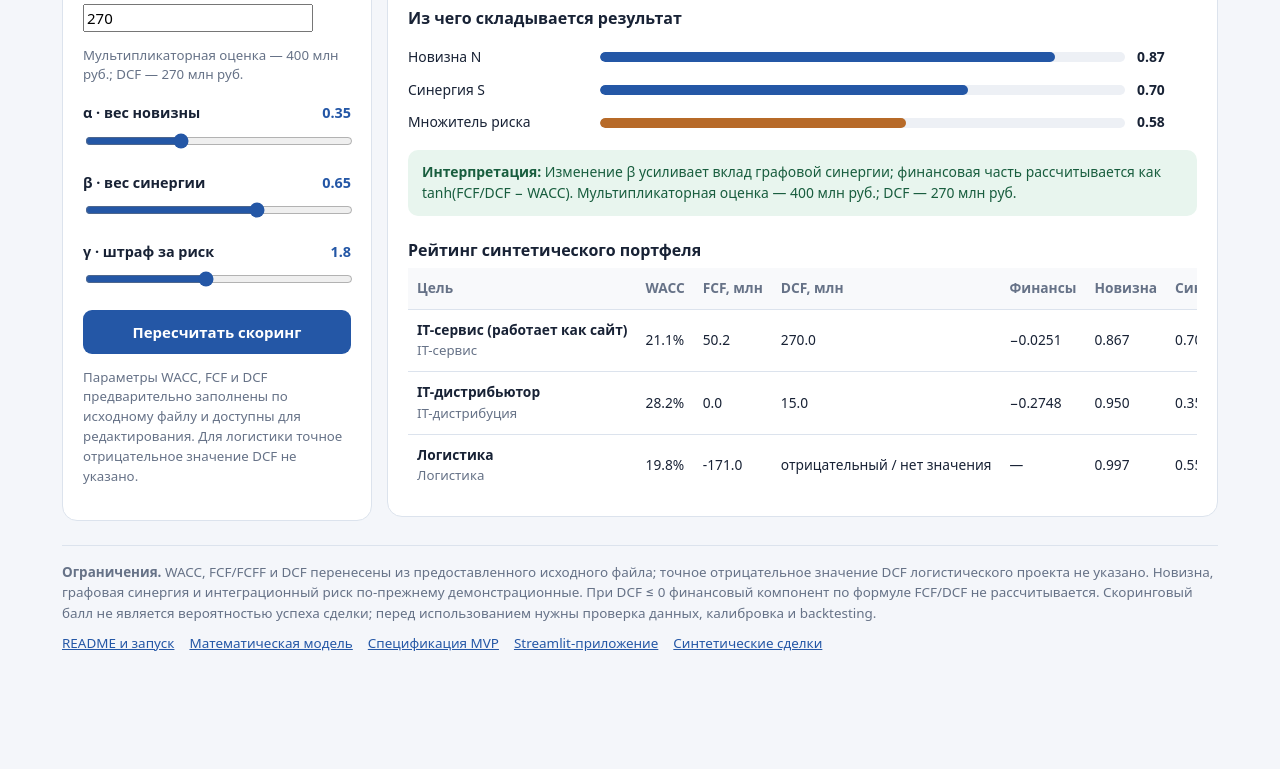
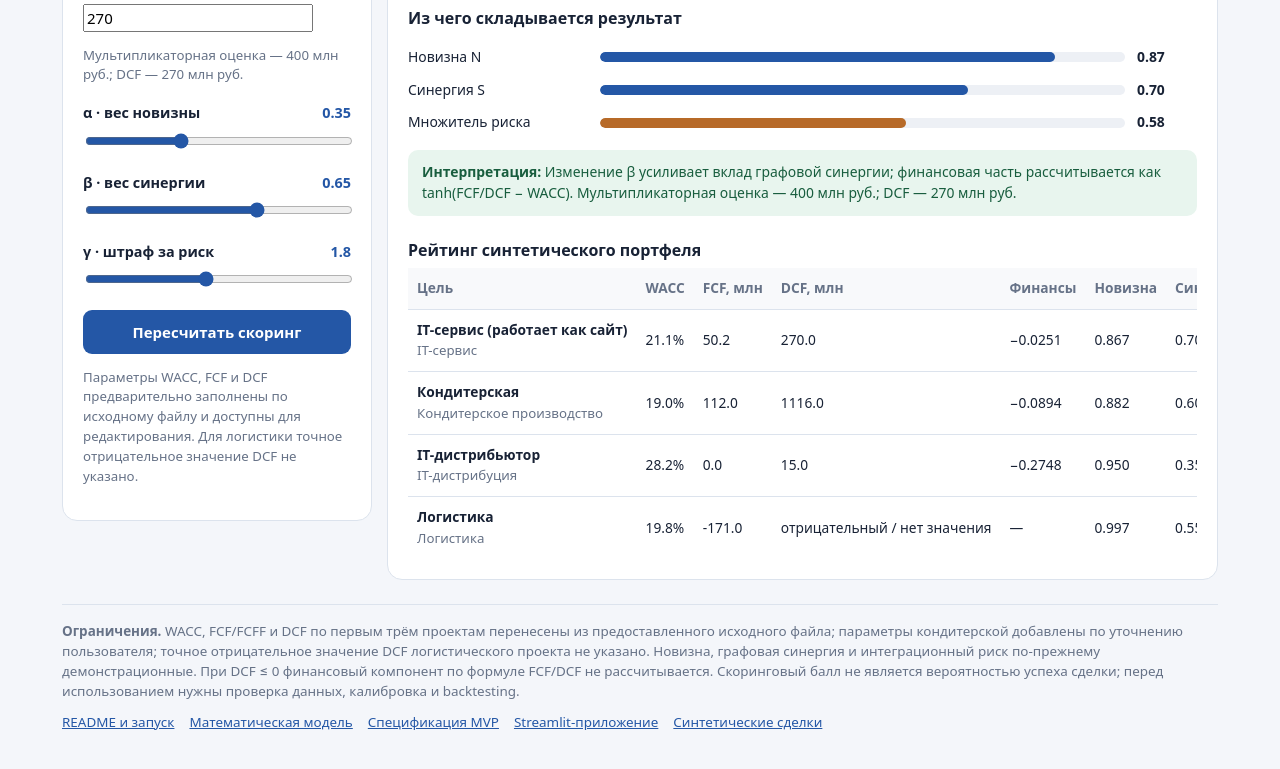
Before and after one commit to avladova/M-A-ranking, a plain HTML site: page index.html in a window 1280 px wide. Shown: the part 743-1512 px from the top of the page. Before the commit the page ends 1451 px from the top, so only its background shows below. Drawn offline with Linux system fonts and the light colour scheme.

Commit message:
Add confectionery project to M&A scoring demo

```diff
--- a/index.html
+++ b/index.html
@@ -2,7 +2,7 @@
 <html lang="ru">
 <head>
 <meta charset="utf-8"><meta name="viewport" content="width=device-width, initial-scale=1">
-<meta name="description" content="Интерактивная модель M&A: реальные параметры WACC, FCF и DCF для трёх бизнес-проектов.">
+<meta name="description" content="Интерактивная модель M&A: реальные параметры WACC, FCF и DCF для четырёх бизнес-проектов.">
 <title>M&A Vector Scoring — интерактивный MVP</title>
 <style>
 :root{--bg:#f4f6fa;--paper:#fff;--ink:#182235;--muted:#667287;--line:#dce3ed;--blue:#2457a6;--bluebg:#eaf1ff;--green:#176b48;--greenbg:#e8f5ee;--amber:#8b5b0b;--amberbg:#fff3d9;--red:#9f3434;--redbg:#fff0ef}
@@ -12,7 +12,7 @@
 <body><main class="wrap">
 <div class="head"><div class="eyebrow">Газпромбанк.Тех · Финтех.Наука</div><span class="pill">MVP · параметры из исходного файла</span></div>
 <h1>Векторный скоринг M&amp;A-сделок</h1>
-<p class="lead">Интерактивная проверка модели на трёх реальных бизнес-кейсах из исходного файла. Выберите проект, изменяйте WACC, FCF и DCF, а также стратегические коэффициенты α, β и γ. Все денежные значения вводятся в млн руб.</p>
+<p class="lead">Интерактивная проверка модели на четырёх бизнес-кейсах, включая добавленный проект кондитерского производства. Выберите проект, изменяйте WACC, FCF и DCF, а также стратегические коэффициенты α, β и γ. Все денежные значения вводятся в млн руб.</p>
 <div class="scenarios" role="group" aria-label="Выберите сценарий">
 <button class="scenario active" data-s="bolt" aria-pressed="true"><span class="n">СЦЕНАРИЙ 01</span><strong>Bolt-on: синергия</strong><small>Расширение клиентской базы и потенциал кросс-продаж.</small></button>
 <button class="scenario" data-s="venture" aria-pressed="false"><span class="n">СЦЕНАРИЙ 02</span><strong>Венчурная технология</strong><small>Приоритет новизны и технологического потенциала.</small></button>
@@ -22,7 +22,7 @@
 <div class="layout">
 <aside class="panel">
 <h2>Параметры расчёта</h2>
-<div class="field"><label for="deal">Цель M&amp;A</label><select id="deal"><option value="A">FinCore — платёжная платформа</option><option value="B">NovaAI — AI-платформа</option><option value="C">LegacyPay — процессинговый актив</option></select></div>
+<div class="field"><label for="deal">Цель M&amp;A</label><select id="deal"><option value="A">FinCore — платёжная платформа</option><option value="B">NovaAI — AI-платформа</option><option value="C">LegacyPay — процессинговый актив</option><option value="D">Кондитерская</option></select></div>
 <div class="field"><label for="wacc">WACC, % <output id="waccOut">—</output></label><input id="wacc" type="number" min="0" max="100" step="0.1" value="21.1"></div>
 <div class="field"><label for="fcf">FCF / FCFF, млн руб. <output id="fcfOut">—</output></label><input id="fcf" type="number" step="0.1" value="50.2"></div>
 <div class="field"><label for="dcf">DCF, млн руб. <output id="dcfOut">—</output></label><input id="dcf" type="number" step="0.1" value="270"><p class="hint" id="dcfNote">DCF — оценка стоимости по дисконтированным денежным потокам.</p></div>
@@ -58,7 +58,7 @@
 <div class="tablewrap"><table><thead><tr><th>Цель</th><th>WACC</th><th>FCF, млн</th><th>DCF, млн</th><th>Финансы</th><th>Новизна</th><th>Синергия</th><th>Риск</th><th>Скоринг T</th></tr></thead><tbody id="portfolio"></tbody></table></div>
 </section>
 </div>
-<footer class="foot"><b>Ограничения.</b> WACC, FCF/FCFF и DCF перенесены из предоставленного исходного файла; точное отрицательное значение DCF логистического проекта не указано. Новизна, графовая синергия и интеграционный риск по-прежнему демонстрационные. При DCF ≤ 0 финансовый компонент по формуле FCF/DCF не рассчитывается. Скоринговый балл не является вероятностью успеха сделки; перед использованием нужны проверка данных, калибровка и backtesting.
+<footer class="foot"><b>Ограничения.</b> WACC, FCF/FCFF и DCF по первым трём проектам перенесены из предоставленного исходного файла; параметры кондитерской добавлены по уточнению пользователя; точное отрицательное значение DCF логистического проекта не указано. Новизна, графовая синергия и интеграционный риск по-прежнему демонстрационные. При DCF ≤ 0 финансовый компонент по формуле FCF/DCF не рассчитывается. Скоринговый балл не является вероятностью успеха сделки; перед использованием нужны проверка данных, калибровка и backtesting.
 <div class="links"><a href="README.md">README и запуск</a><a href="docs/model.md">Математическая модель</a><a href="docs/mvp.md">Спецификация MVP</a><a href="demo/app.py">Streamlit-приложение</a><a href="data/deals.json">Синтетические сделки</a></div>
 </footer>
 </main>
@@ -66,7 +66,8 @@
 const deals={
  A:{id:"PROJECT-IT-SERVICE",name:"IT-сервис (работает как сайт)",sector:"IT-сервис",desc:"FCF 50,2 млн руб.; DCF 270 млн руб.; мультипликаторная оценка 400 млн руб.",fcfMln:50.2,waccPct:21.1,dcfMln:270,d:.8,sigma:1.5,synergy:.70,risk:.30,alpha:.45,beta:.55,gamma:1.8,valuationNote:"Мультипликаторная оценка — 400 млн руб.; DCF — 270 млн руб."},
  B:{id:"PROJECT-IT-DISTRIBUTOR",name:"IT-дистрибьютор",sector:"IT-дистрибуция",desc:"FCF 0; DCF 15 млн руб.; запрос продавца 150 млн руб.",fcfMln:0,waccPct:28.2,dcfMln:15,d:.45,sigma:1.4,synergy:.35,risk:.65,alpha:.8,beta:.2,gamma:1.2,valuationNote:"Запрос продавца — 150 млн руб.; DCF — 15 млн руб."},
- C:{id:"PROJECT-LOGISTICS",name:"Логистика",sector:"Логистика",desc:"FCFF −171 млн руб.; DCF отрицательный (точная сумма не указана); мультипликаторная оценка 4,5 млрд руб.; долг около 4 млрд руб.",fcfMln:-171,waccPct:19.8,dcfMln:null,d:.1,sigma:1.3,synergy:.55,risk:.85,alpha:.3,beta:.7,gamma:2.2,valuationNote:"DCF отрицательный, точная сумма не указана. Мультипликаторная оценка — 4,5 млрд руб.; долг — около 4 млрд руб."}
+ C:{id:"PROJECT-LOGISTICS",name:"Логистика",sector:"Логистика",desc:"FCFF −171 млн руб.; DCF отрицательный (точная сумма не указана); мультипликаторная оценка 4,5 млрд руб.; долг около 4 млрд руб.",fcfMln:-171,waccPct:19.8,dcfMln:null,d:.1,sigma:1.3,synergy:.55,risk:.85,alpha:.3,beta:.7,gamma:2.2,valuationNote:"DCF отрицательный, точная сумма не указана. Мультипликаторная оценка — 4,5 млрд руб.; долг — около 4 млрд руб."},
+ D:{id:"PROJECT-CONFECTIONERY",name:"Кондитерская",sector:"Кондитерское производство",desc:"Стоимость (DCF) — 1 116 млн руб.; WACC — 19%; FCF — 112 млн руб.",fcfMln:112,waccPct:19,dcfMln:1116,d:.7,sigma:1.4,synergy:.6,risk:.3,alpha:.45,beta:.55,gamma:1.8,valuationNote:"Стоимость трактуется как DCF — 1 116 млн руб. Новизна, синергия и риск — демонстрационные параметры."}
 };
 const scenarios={
  bolt:{eyebrow:"СЦЕНАРИЙ 01",title:"Bolt-on: синергия",text:"Стратегия делает акцент на расширении клиентской базы и кросс-продажах.",deal:"A",a:.35,b:.65,g:1.8},
```
